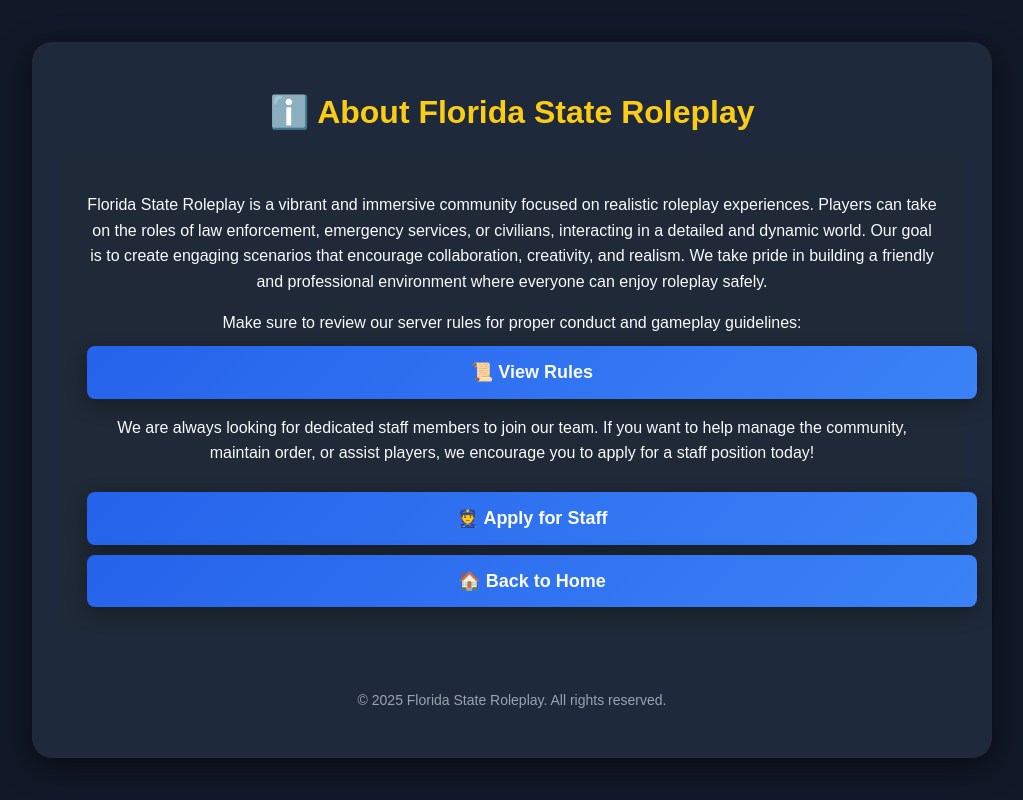
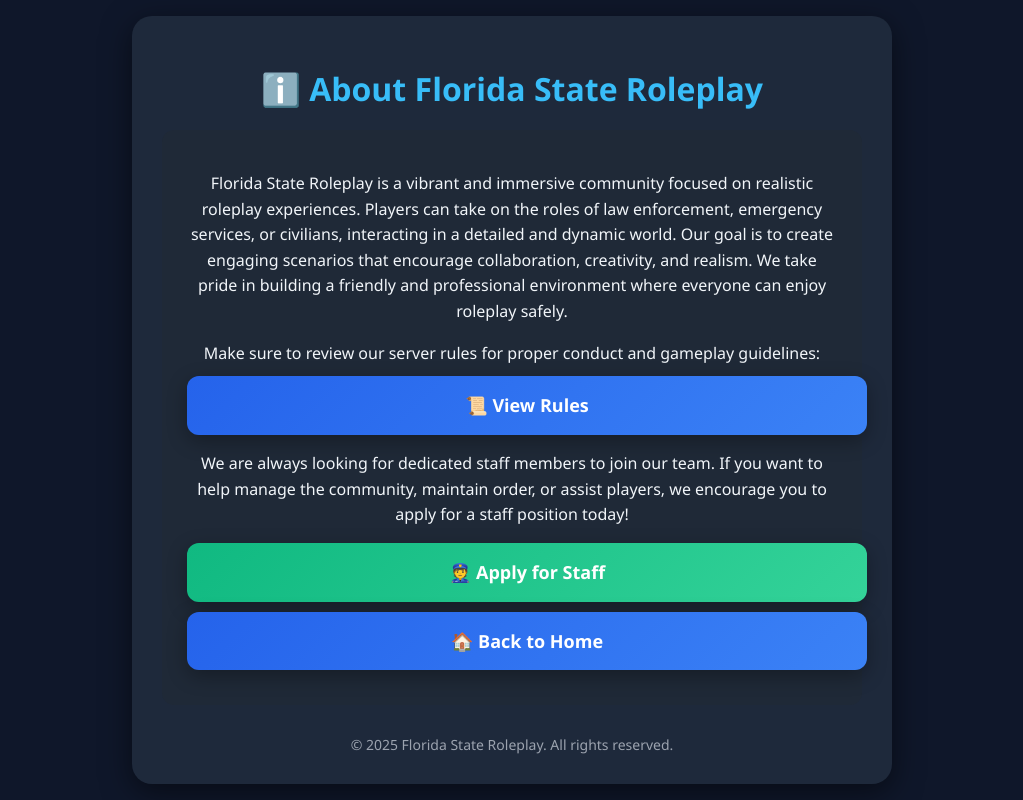
Before and after one commit to schoolop/FRSP, a website: page views/info.html in a window 1280 px wide. Shown: the whole page, without its empty margins (128-1151 px from the left). Drawn offline with Linux system fonts and the light colour scheme.

Commit message:
Update info.html

```diff
--- a/views/info.html
+++ b/views/info.html
@@ -4,25 +4,34 @@
   <meta charset="UTF-8">
   <meta name="viewport" content="width=device-width, initial-scale=1.0">
   <title>Florida State Roleplay - Info</title>
-  <link rel="stylesheet" href="../style.css"> <!-- adjust path if style.css is outside view -->
+  <link rel="stylesheet" href="/style.css"> <!-- adjust if needed -->
   <style>
     body {
-      font-family: Arial, sans-serif;
-      background-color: #111827;
-      color: #f9fafb;
       margin: 0;
       padding: 0;
+      font-family: "Segoe UI", Arial, sans-serif;
+      background: #0f172a;
+      color: #f1f5f9;
+      display: flex;
+      justify-content: center;
+      align-items: center;
+      min-height: 100vh;
     }
 
     .container {
-      max-width: 900px;
-      margin: 0 auto;
+      max-width: 700px;
+      width: 100%;
+      background: #1e293b;
       padding: 30px;
+      border-radius: 20px;
+      box-shadow: 0 8px 30px rgba(0,0,0,0.5);
+      text-align: center;
     }
 
-    h1, h2 {
-      color: #facc15;
-      text-align: center;
+    h1 {
+      font-size: 2rem;
+      margin-bottom: 20px;
+      color: #38bdf8;
     }
 
     .section {
@@ -34,25 +43,47 @@
       text-align: center;
     }
 
-    a.btn {
-      display: inline-block;
-      background-color: #2563eb;
-      color: #f9fafb;
-      text-decoration: none;
-      padding: 12px 20px;
-      margin: 10px 5px 0 0;
-      border-radius: 8px;
-      transition: background-color 0.3s;
+    .section p {
+      margin-bottom: 15px;
     }
 
-    a.btn:hover {
-      background-color: #1d4ed8;
+    .btn {
+      display: block;
+      width: 100%;
+      margin: 10px 0;
+      padding: 15px;
+      font-size: 18px;
+      font-weight: bold;
+      border: none;
+      border-radius: 12px;
+      cursor: pointer;
+      text-decoration: none;
+      color: white;
+      background: linear-gradient(135deg, #2563eb, #3b82f6);
+      transition: all 0.3s ease;
+      box-shadow: 0 6px 20px rgba(0,0,0,0.3);
+    }
+
+    .btn:hover {
+      transform: scale(1.05);
+      background: linear-gradient(135deg, #1d4ed8, #2563eb);
+    }
+
+    .btn:active {
+      transform: scale(0.98);
+    }
+
+    .btn.special {
+      background: linear-gradient(135deg, #10b981, #34d399);
+    }
+
+    .btn.special:hover {
+      background: linear-gradient(135deg, #059669, #10b981);
     }
 
     footer {
       text-align: center;
-      margin-top: 40px;
-      padding: 20px;
+      margin-top: 30px;
       font-size: 14px;
       color: #9ca3af;
     }
@@ -73,8 +104,8 @@
       <p>
         We are always looking for dedicated staff members to join our team. If you want to help manage the community, maintain order, or assist players, we encourage you to apply for a staff position today!
       </p>
-      <a href="https://docs.google.com/forms/d/e/1FAIpQLSdggGzL8mKH0qETS1AmpJEhY5K4PJ6qoQ-79DWu6x1B6_uKvQ/viewform" target="_blank" class="btn">👮 Apply for Staff</a>
-      <a href="/" class="btn">🏠 Back to Home</a>
+      <a href="https://docs.google.com/forms/d/e/1FAIpQLSdggGzL8mKH0qETS1AmpJEhY5K4PJ6qoQ-79DWu6x1B6_uKvQ/viewform" target="_blank" class="btn special">👮 Apply for Staff</a>
+      <a href="./" class="btn">🏠 Back to Home</a>
     </section>
 
     <footer>
```
